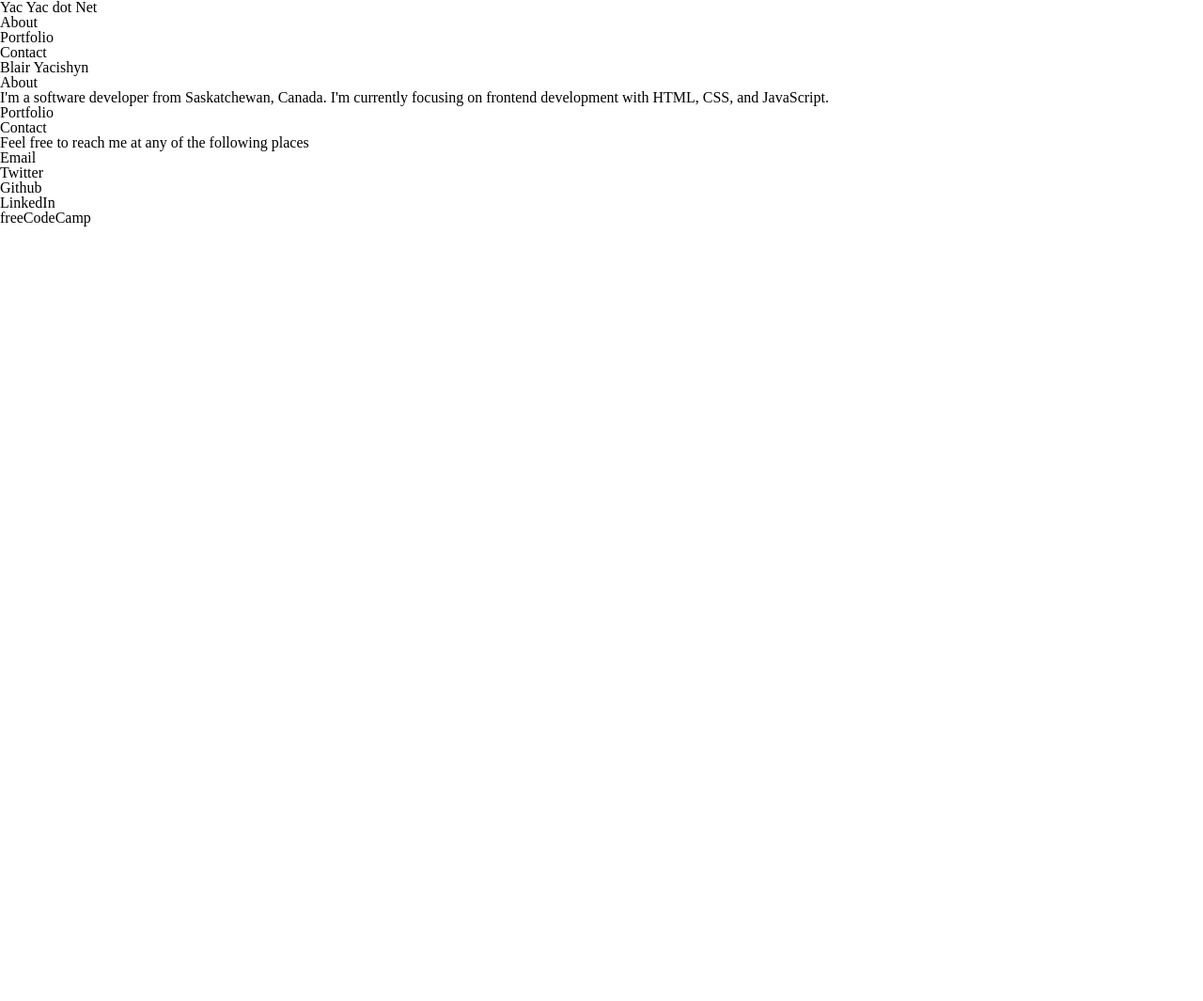
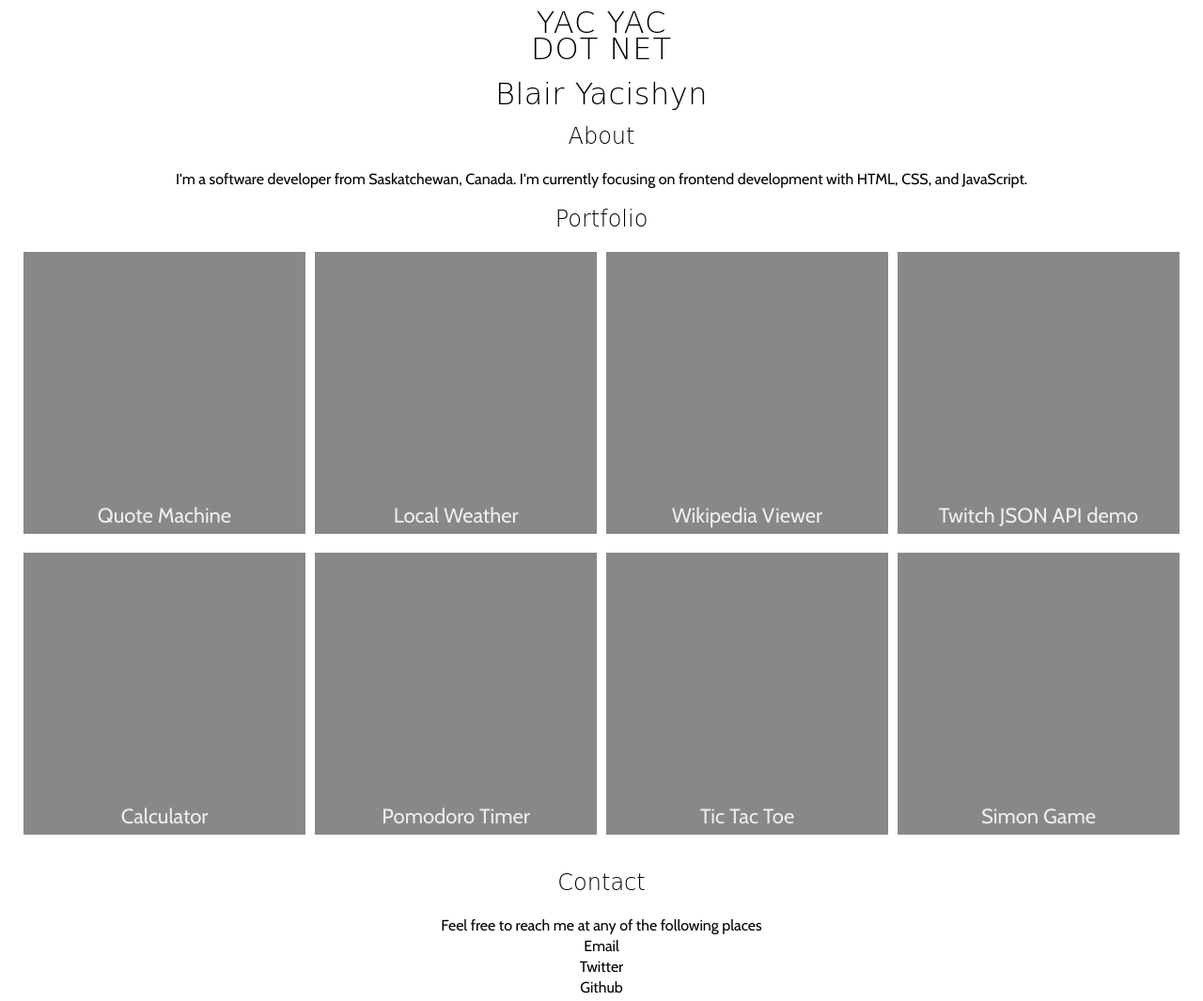
Before and after one commit to YacYac/yydn_surge, a plain HTML site: page index.html in a window 1280 px wide. Shown: the top 1065 px of the page at 94% size. Before the commit the page ends 800 px from the top, so only its background shows below. Drawn offline with nearby package versions, Linux system fonts and the light colour scheme; a web font is replaced by a local one.

Commit message:
Basic layout
Added a basic layout to the page.

```diff
--- a/index.html
+++ b/index.html
@@ -3,13 +3,14 @@
   <head>
     <title>Yac Yac dot Net</title>
     <link rel="stylesheet" href="main.css">
+    <link rel="stylesheet" href="https://fonts.googleapis.com/css?family=Cabin|Cabin+Sketch">
   </head>
   <body>
-    <header>
+    <header class="primary-header container">
       <h1 class="logo">
-        Yac Yac dot Net
+        Yac Yac<br>dot Net
       </h1>
-      <nav>
+      <nav class="primary-nav">
         <ul>
           <li>About</li>
           <li>Portfolio</li>
@@ -17,26 +18,39 @@
         </ul>
       </nav>
     </header>
-    <section class="hero">
+    <section class="hero container">
       <h1>Blair Yacishyn</h1>
     </section>
-    <section class="about">
+    <section class="about container">
       <h2>About</h2>
       <p>I'm a software developer from Saskatchewan, Canada. I'm currently focusing on frontend development with HTML, CSS, and JavaScript.</p>
     </section>
-    <section class="portfolio">
+    <section class="portfolio container">
       <h2>Portfolio</h2>
+      <ul class="list-container">
+        <li><p>Quote Machine</p></li>
+        <li><p>Local Weather</p></li>
+        <li><p>Wikipedia Viewer</p></li>
+        <li><p>Twitch JSON API demo</p></li>
+        <li><p>Calculator</p></li>
+        <li><p>Pomodoro Timer</p></li>
+        <li><p>Tic Tac Toe</p></li>
+        <li><p>Simon Game</p></li>
+      </ul>
     </section>
-    <section class="contact">
+    <section class="contact container">
       <h2>Contact</h2>
       <p>Feel free to reach me at any of the following places</p>
-      <ul>
-        <li>Email</li>
-        <li>Twitter</li>
-        <li>Github</li>
-        <li>LinkedIn</li>
-        <li>freeCodeCamp</li>
+      <ul class="list-container">
+        <li><p>Email</p></li>
+        <li><p>Twitter</p></li>
+        <li><p>Github</p></li>
+        <li><p>LinkedIn</p></li>
+        <li><p>freeCodeCamp</p></li>
       </ul>
     </section>
+    <footer class="primary-footer container">
+      <p>&copy; Blair Yacishyn</p>
+    </footer>
   </body>
 </html>
--- a/main.css
+++ b/main.css
@@ -46,3 +46,114 @@ table {
 	border-collapse: collapse;
 	border-spacing: 0;
 }
+
+/*
+  =====================================================
+  Custom Styles
+  =====================================================
+*/
+
+body {
+  font: 300 16px/22px "Cabin", "Open Sans", "Helvetica Neue", Helvetica, Arial, sans-serif;
+}
+
+/*
+  =====================================================
+  Grid
+  =====================================================
+*/
+
+*,
+*:before,
+*:after {
+  box-sizing: border-box;
+}
+
+.container {
+  margin: 0 20px 20px 20px;
+}
+
+/*
+  =====================================================
+  Typography
+  =====================================================
+*/
+
+h1, h2, h3 {
+  font-family: 'Cabin Sketch', cursive;
+  text-align: center;
+}
+h1 {
+  font-size: 32px;
+  line-height: 28px;
+  letter-spacing: .5px;
+}
+h2 {
+  font-size: 24px;
+  padding-bottom: 24px;
+}
+.about p,
+.contact p {
+  text-align: center;
+}
+
+/*
+  =====================================================
+  Lists
+  =====================================================
+*/
+
+.portfolio ul {
+  display: flex;
+  flex-wrap: wrap;
+  justify-content: space-around;;
+}
+.portfolio ul li {
+  width: 300px;
+  height: 300px;
+  background: #888;
+  margin-bottom: 20px;
+}
+
+.portfolio li p {
+  color: #eee;
+  font-size: 22px;
+  text-align: center;
+  padding-left: 10px;
+  padding-right: 10px;
+  padding-top: 270px
+}
+
+
+
+/*
+  =====================================================
+  Header
+  =====================================================
+*/
+
+.primary-header h1 {
+  text-transform: uppercase;
+  letter-spacing: 1px;
+  margin-top: 10px;
+}
+
+/*
+  =====================================================
+  Footer
+  =====================================================
+*/
+
+.primary-footer {
+  text-align: center;
+}
+
+/*
+  =====================================================
+  Navigation
+  =====================================================
+*/
+
+.primary-nav {
+  display: none;
+}
```
